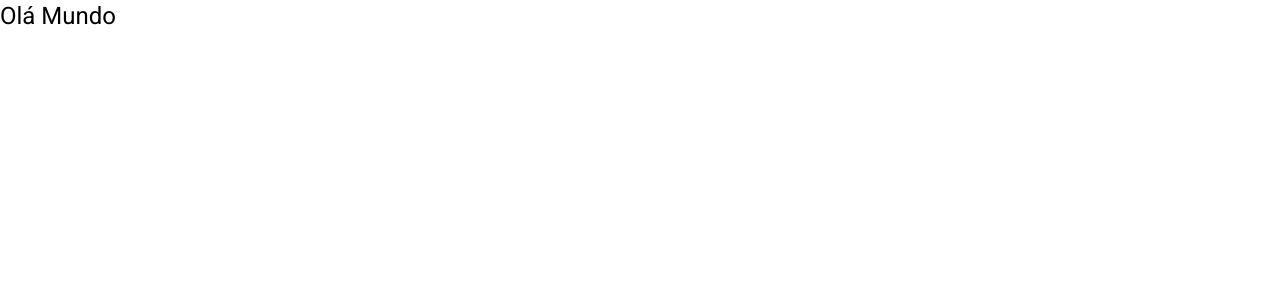
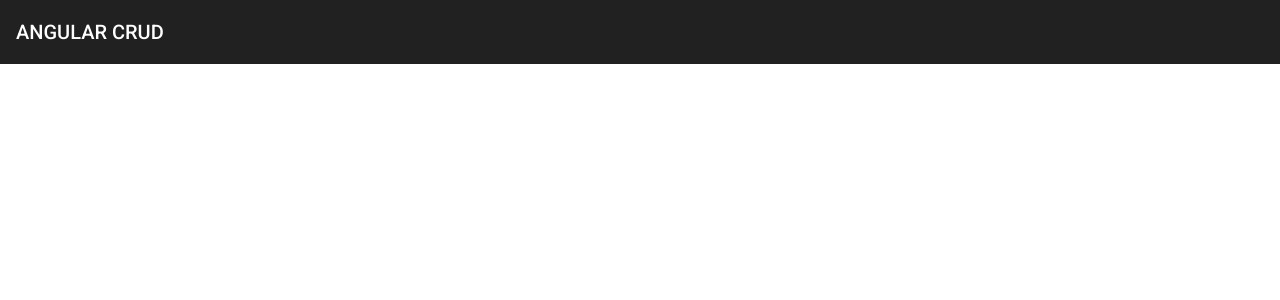
Before and after one commit to Gabrieloczust/angular-crud, an Angular app: page / in a window 1280 px wide. Shown: the top 300 px of the page. Built offline with nearby package versions, Linux system fonts and the light colour scheme.

Commit message:
Create - Component Header

```diff
--- a/src/app/app.component.html
+++ b/src/app/app.component.html
@@ -1 +1 @@
-<h1>Olá Mundo</h1>
+<app-header></app-header>
--- /dev/null
+++ b/src/app/components/template/header/header.component.css
@@ -0,0 +1,4 @@
+mat-toolbar {
+    position: fixed;
+    top: 0;
+}
--- /dev/null
+++ b/src/app/components/template/header/header.component.html
@@ -0,0 +1,3 @@
+<mat-toolbar>
+    <h1>ANGULAR CRUD</h1>
+</mat-toolbar>
--- /dev/null
+++ b/src/app/components/template/header/header.component.ts
@@ -0,0 +1,16 @@
+import { Component, OnInit } from '@angular/core';
+
+@Component({
+  selector: 'app-header',
+  templateUrl: './header.component.html',
+  styleUrls: ['./header.component.css']
+})
+
+export class HeaderComponent implements OnInit {
+
+  constructor() { }
+
+  ngOnInit(): void {
+  }
+
+}
```
Also changed, not shown: src/app/app.module.ts (+13 -3 lines).
